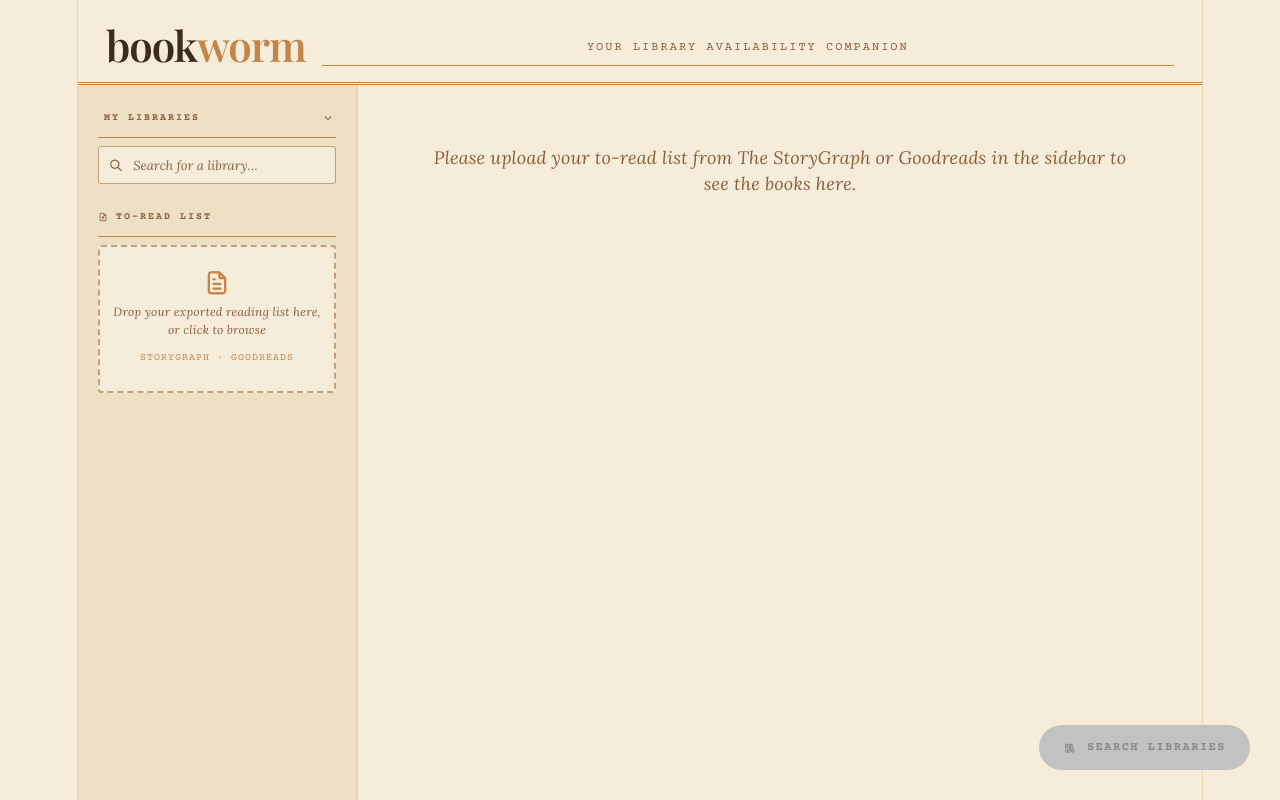
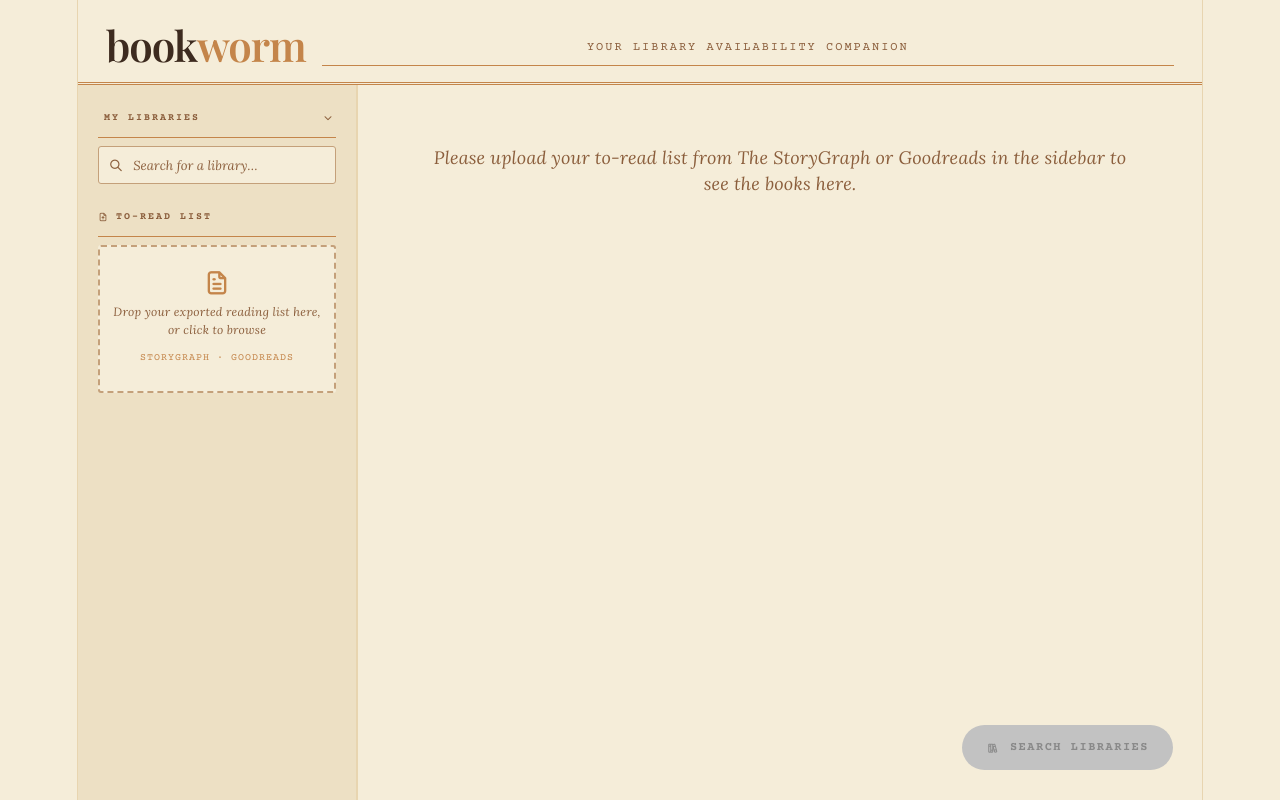
Before and after one commit to wutang13/bookworm-js, a React (Vite) app: page / in a window 1280 px wide. Built offline with nearby package versions, Linux system fonts and the light colour scheme.

Commit message:
Fix old values not getting overwritten

```diff
--- a/src/App.css
+++ b/src/App.css
@@ -400,7 +400,7 @@ body {
   transition: all 0.2s;
   position: fixed;
   bottom: 30px;
-  right: 30px;
+  right: max(30px, calc(50% - 1126px / 2 + 30px));
   z-index: 90;
   box-shadow: 0 4px 20px rgba(61, 43, 31, 0.3);
   width: auto;
--- a/src/App.tsx
+++ b/src/App.tsx
@@ -91,8 +91,8 @@ function App() {
 
     const updatedBooks: Book[] = books.map(book => ({
       ...book,
-      ebook_wait: book.ebook_wait ?? 9999,
-      audiobook_wait: book.audiobook_wait ?? 9999,
+      ebook_wait: 9999,
+      audiobook_wait: 9999,
       ebook_id: undefined,
       audiobook_id: undefined,
       ebook_library: undefined,
```
